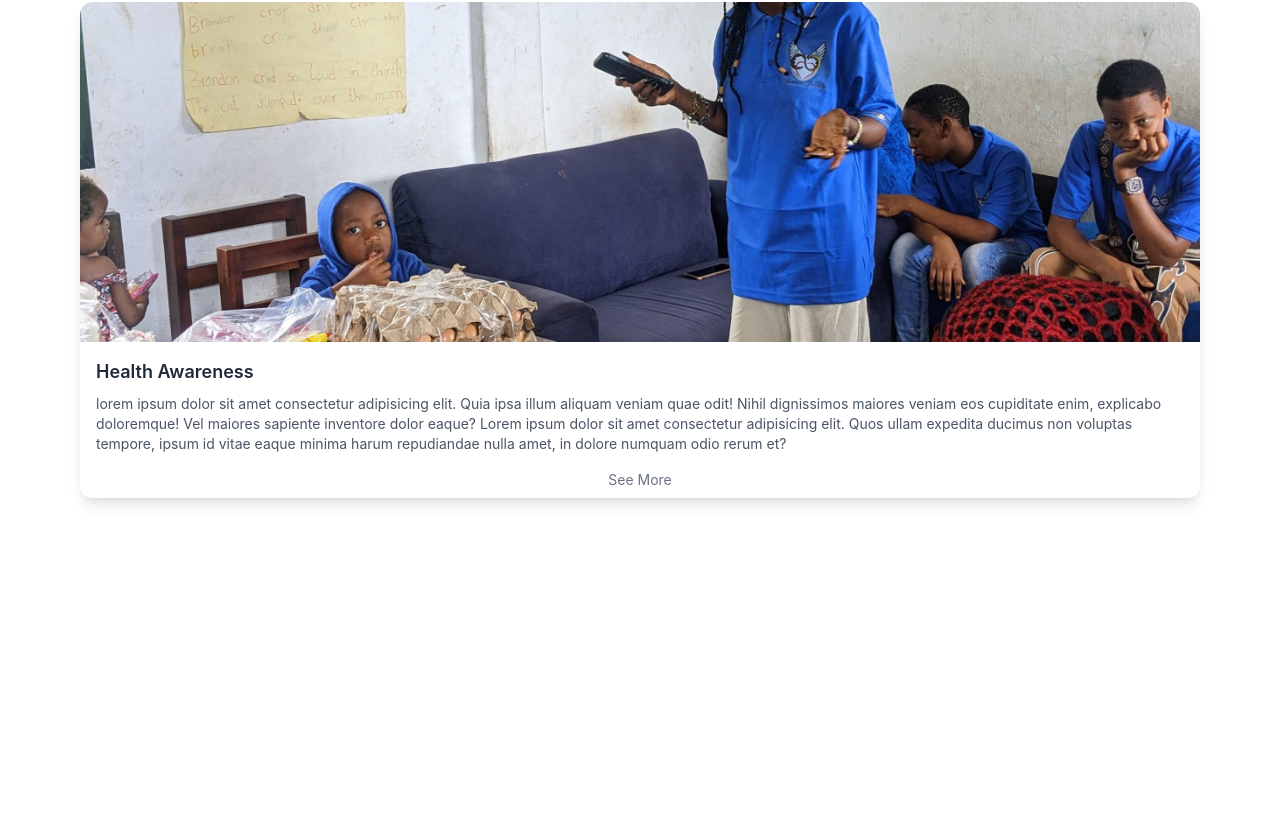
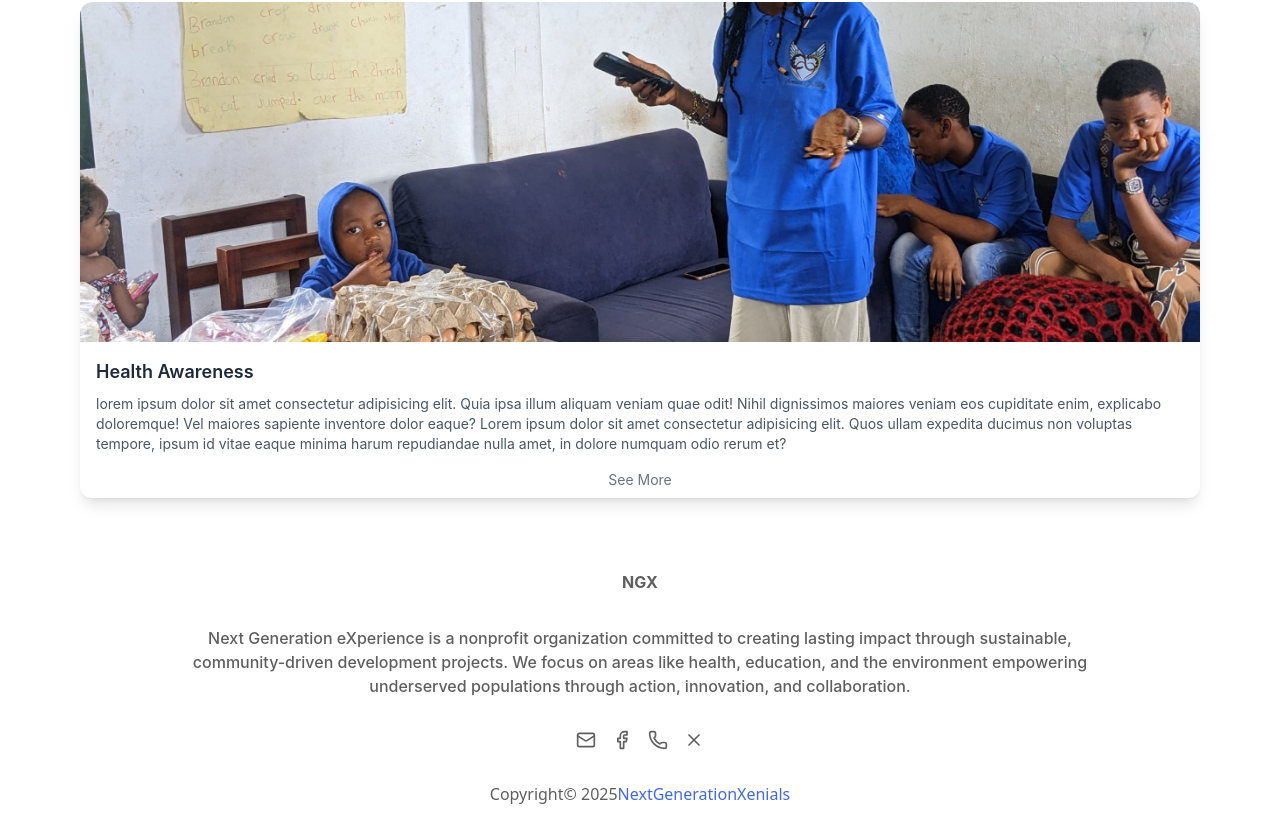
Before and after one commit to Jamison-lii/NGX-, a React (Vite) app: page /projects in a window 1280 px wide. Shown: the part 1212-2034 px from the top of the page. Before the commit the page ends 1766 px from the top, so only its background shows below. Built offline with nearby package versions, Linux system fonts and the light colour scheme; a web font is replaced by a local one.

Commit message:
footer added

```diff
--- a/src/App.jsx
+++ b/src/App.jsx
@@ -8,6 +8,7 @@ import Projects from './Pages/Projects/Projects';
 import About from './Pages/About/About';
 import FAQ from './Pages/FAQ/FAQ';
 import ContactUs from './Pages/ContactUs/ContactUs';
+import Footer from './Components/Footer/Footer';
 
 function App() {
   const [count, setCount] = useState(0);
@@ -17,6 +18,7 @@ function App() {
       <>
         <NormalNavbar />
         <Outlet />
+          <Footer/>
       </>
     );
   };
@@ -26,6 +28,7 @@ function App() {
       <>
         <CommunityNavbar />
         <Outlet />
+          <Footer/>
       </>
     );
   };
@@ -42,12 +45,14 @@ function App() {
           <Route path="/contact" element={<ContactUs />} />
         </Route>
 
+
         {/* Layout for Community */}
         <Route element={<LayoutWithNavbarInCommunity />}>
           <Route path="/community" element={<HomePage />} />
 
         </Route>
       </Routes>
+
     </BrowserRouter>
   );
 }
--- /dev/null
+++ b/src/Components/Footer/Footer.jsx
@@ -0,0 +1,33 @@
+import React from 'react'
+import { Mail, Facebook, Phone, X } from 'lucide-react';
+
+const Footer = () => {
+  return (
+    <div className="container  mx-auto relative ">
+       <div className="flex flex-col font-Inter justify-between items-center">
+         <div className='w-full flex justify-center font-bold items-center py-4 text-[#5F5F5F]'>
+          NGX
+         </div>
+         <div className='w-full lg:px-20 max-sm:px-10 max-sm:text-sm flex justify-center text-center font-medium items-center py-4 text-[#5F5F5F]'>
+          Next Generation eXperience is a nonprofit organization committed to creating lasting impact through sustainable,<br/>
+          community-driven development projects. We focus on areas like health, education, and the environment empowering <br/>
+          underserved populations through action, innovation, and collaboration.
+         </div>
+
+       </div>
+         <div className='w-full flex justify-center items-center py-4 text-[#5F5F5F]'>
+            <div className='flex justify-center items-center space-x-4'>
+                 <Mail className="w-5 h-5" />
+                 <Facebook className="w-5 h-5" />
+                 <Phone className="w-5 h-5" />
+                 <X className="w-5 h-5" /> {/* X icon (formerly Twitter) */}
+             </div>
+        </div>
+            <div className='w-full flex justify-center items-center py-4 text-[#5F5F5F]'>
+            Copyright© 2025 <span className='text-[#4169E1]'>  NextGenerationXenials </span>
+            </div>
+    </div>
+  )
+}
+
+export default Footer
--- a/src/Components/Project/GalleryCard.jsx
+++ b/src/Components/Project/GalleryCard.jsx
@@ -14,6 +14,7 @@ const GalleryCard = () => {
 
   return (
     <>
+    {/* Video */}
     <div className="w-full mb-6 font-Inter  shadow-lg rounded-xl overflow-hidden hover:shadow-xl transition-shadow duration-300">
       <div className="w-full h-[450px] bg-gray-200 relative">
         <video
@@ -41,7 +42,7 @@ const GalleryCard = () => {
 
     </div>
 
-
+{/*Image Caroussel */}
   <div className="w-full py-8">
   <div
     className="flex gap-6 px-4 overflow-x-auto no-scrollbar"
@@ -70,7 +71,7 @@ const GalleryCard = () => {
           <img
             src={src}
             alt={`Slide ${i}`}
-            className="w-full h-full object-cover"
+            className="w-full h-full object-cover "
           />
         </div>
       );
```
Also changed, not shown: src/assets/Design/Footer.png (added).
